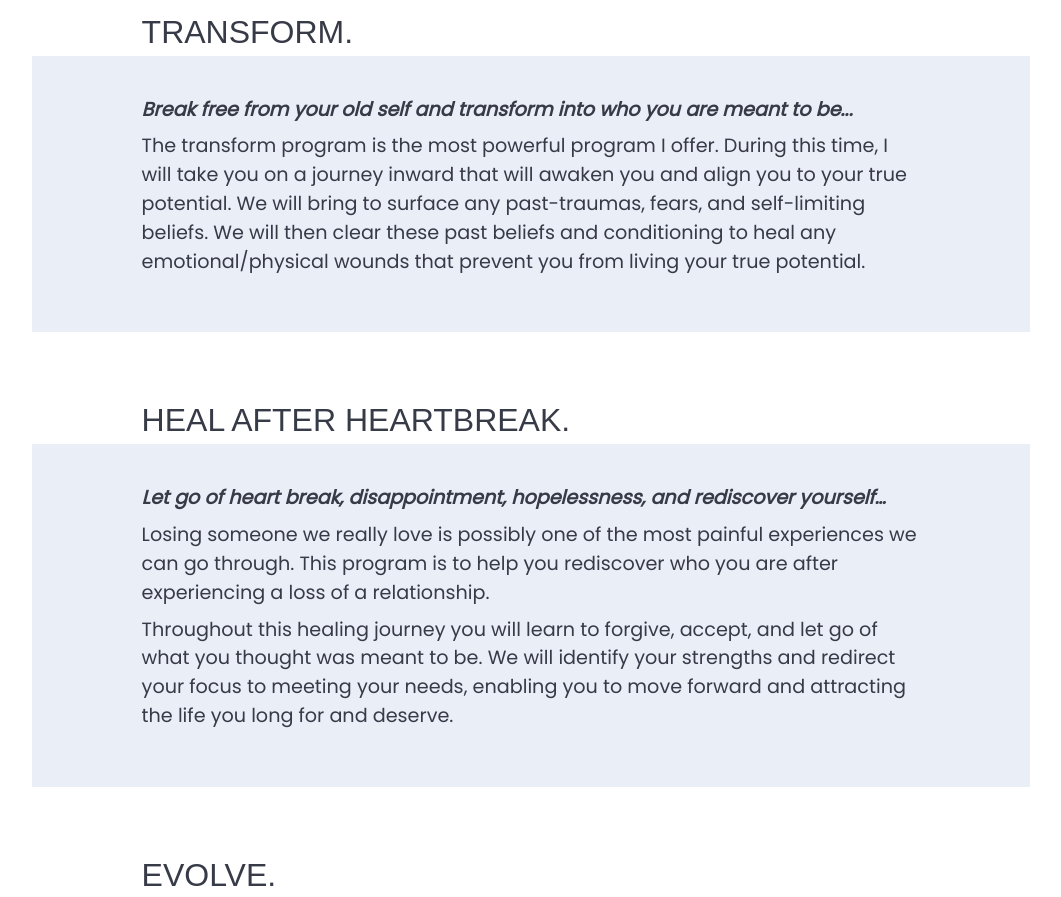
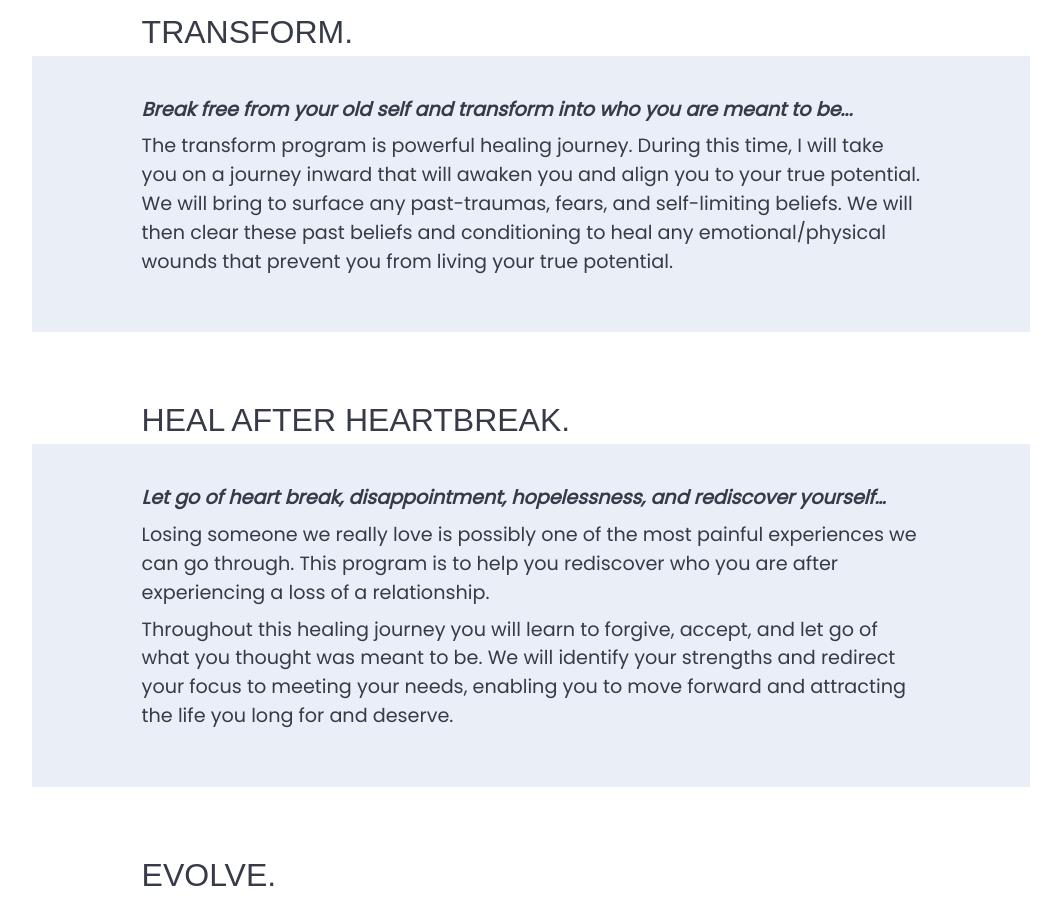
Before and after one commit to livelifedev/aaliyah-website, a Next.js app: page /services in a window 1280 px wide. Shown: the part 1020-1917 px from the top of the page, without its empty margins (109-1170 px from the left). Built offline with nearby package versions, Linux system fonts and the light colour scheme; a web font is replaced by a local one.

Commit message:
update services text

```diff
--- a/pages/services.js
+++ b/pages/services.js
@@ -67,13 +67,12 @@ export default function Services() {
               to be...
             </p>
             <p>
-              The transform program is the most powerful program I offer. During
-              this time, I will take you on a journey inward that will awaken
-              you and align you to your true potential. We will bring to surface
-              any past-traumas, fears, and self-limiting beliefs. We will then
-              clear these past beliefs and conditioning to heal any
-              emotional/physical wounds that prevent you from living your true
-              potential.
+              The transform program is powerful healing journey. During this
+              time, I will take you on a journey inward that will awaken you and
+              align you to your true potential. We will bring to surface any
+              past-traumas, fears, and self-limiting beliefs. We will then clear
+              these past beliefs and conditioning to heal any emotional/physical
+              wounds that prevent you from living your true potential.
             </p>
           </div>
         </section>
```
